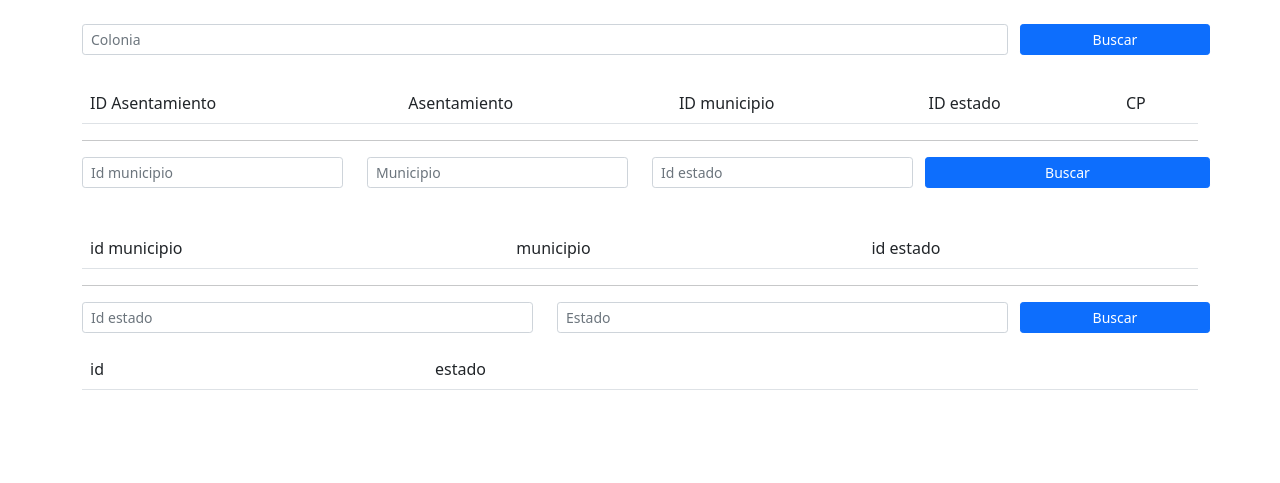
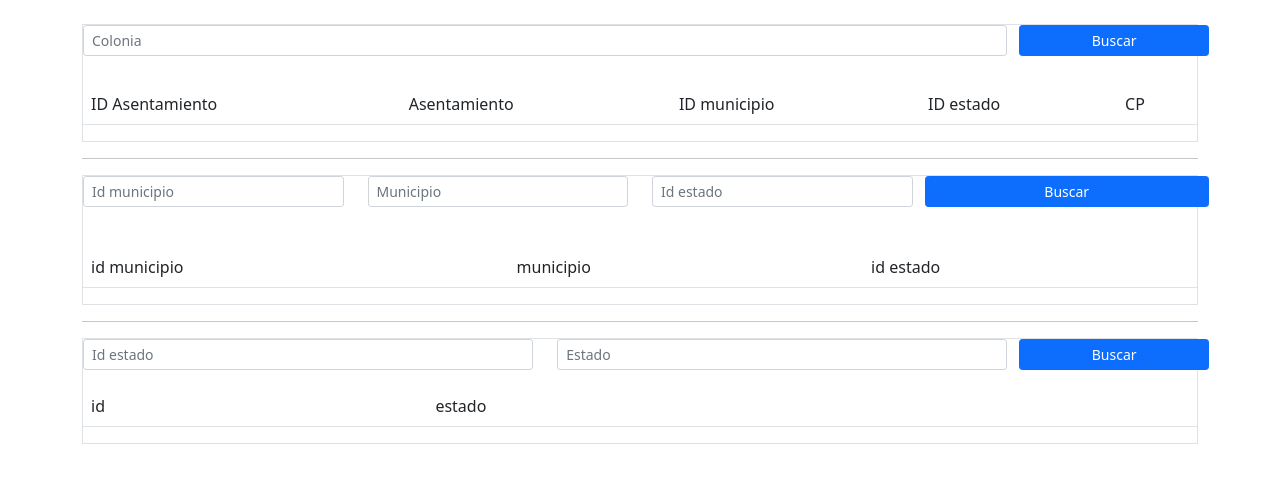
Before and after one commit to thenexusG/prueba_backend, a Flask app: page / in a window 1280 px wide. Shown: the part 56-539 px from the top of the page. Run offline with Flask 2, Linux system fonts and the light colour scheme; some libraries are stand-ins or nearby versions.

Commit message:
Add files via upload

```diff
--- a/templates/index.html
+++ b/templates/index.html
@@ -9,12 +9,12 @@
 {% endif %}
 {% endwith %}
 
-
+<div class="border">
     <form action="/Colonia_Name" method="POST">
         <div class="mb-1 row">
             <div class="col-sm-10">
-            <input class="form-control form-control-sm" aria-label=".form-control-sm example" type="text" name="colonia"
-                placeholder="Colonia">
+                <input class="form-control form-control-sm" aria-label=".form-control-sm example" type="text"
+                    name="colonia" placeholder="Colonia">
             </div>
             <button class="col-sm-2 btn btn-primary btn-sm" type="submit">Buscar</button>
         </div>
@@ -42,7 +42,9 @@
             {% endfor %}
         </tbody>
     </table>
+</div>
 <hr>
+<div class="border">
 <form action="/Municipio_Name" method="POST">
     <div class="mb-3 row">
         <div class="col-sm-3">
@@ -60,7 +62,9 @@
         <button class="col-sm-3 btn btn-primary btn-sm" type="submit">Buscar</button>
     </div>
 </form>
+
 <br>
+
 <table class="table table-striped">
     <thead>
         <tr>
@@ -79,7 +83,9 @@
         {% endfor %}
     </tbody>
 </table>
+</div>
 <hr>
+<div class="border">
 <form action="/Estado_Name" method="POST">
     <div class="mb-3 row">
         <div class="col-sm-5">
@@ -110,6 +116,6 @@
         {% endfor %}
     </tbody>
 </table>
-
+</div>
 
 {% endblock %}
```
Lines whose indentation alone changed are shown as unchanged.
